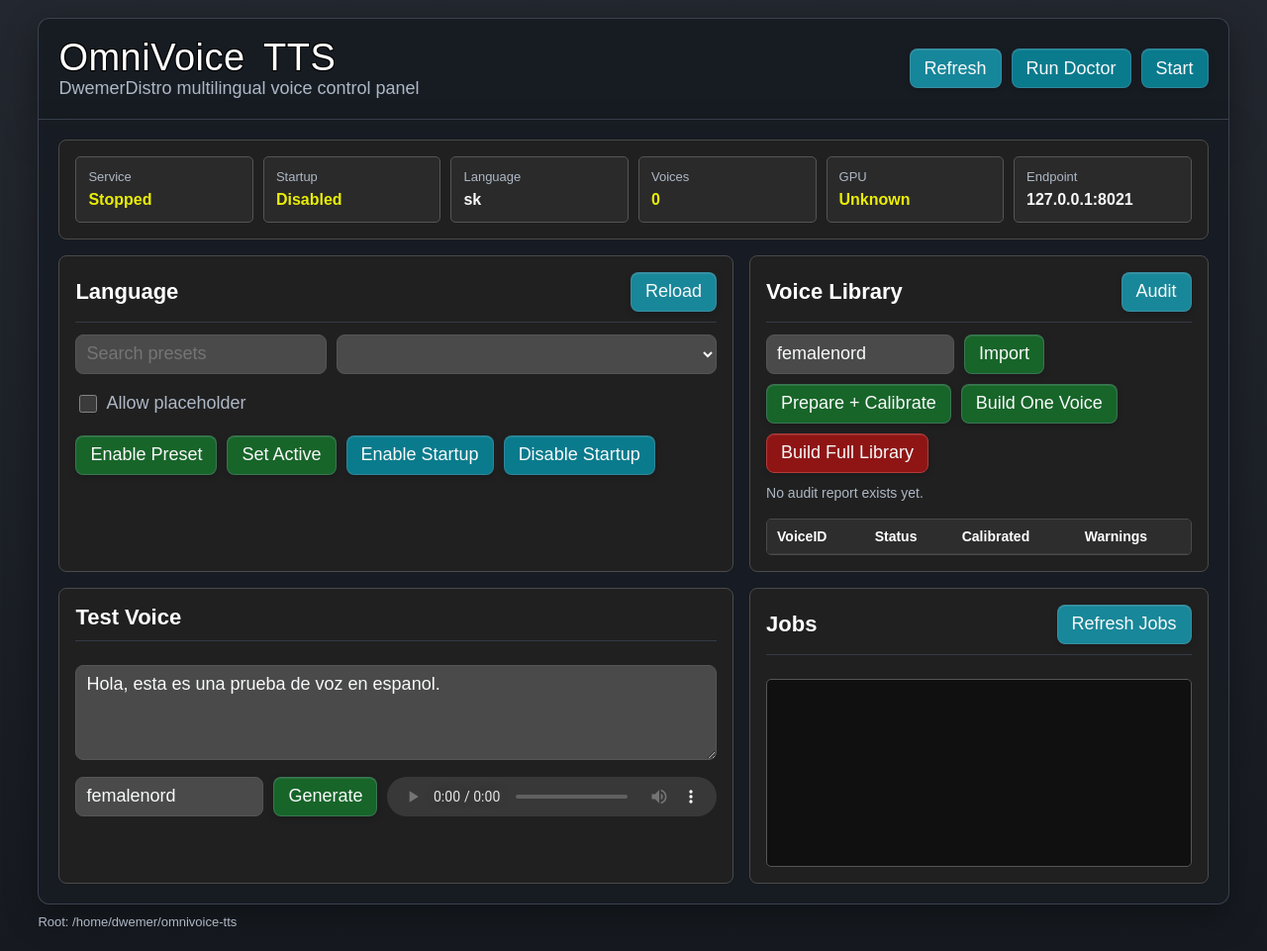
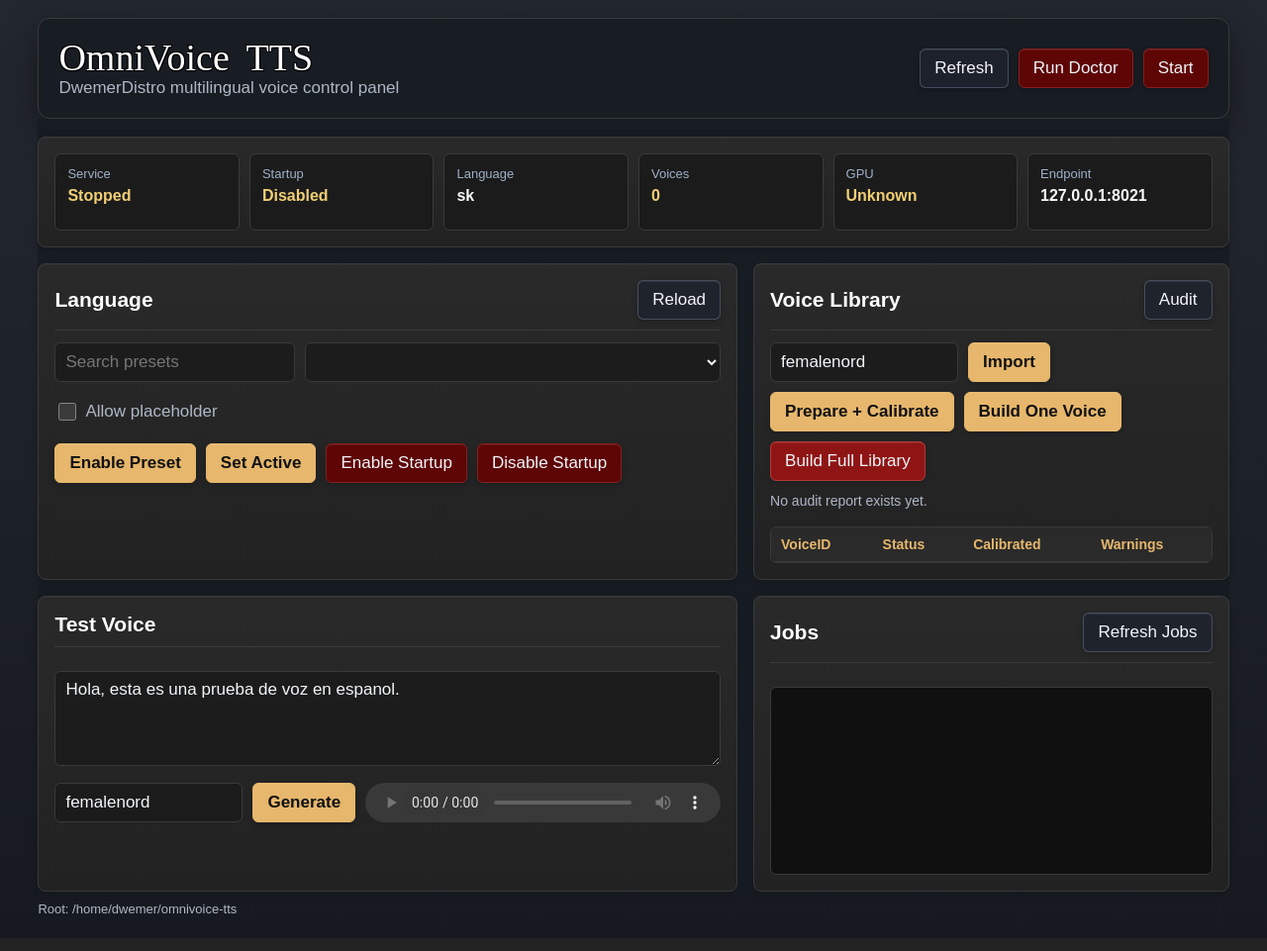
Before and after one commit to Dwemer-Dynamics/omnivoice-tts, a PHP site: page / in a window 1280 px wide. Shown: the whole page at 99% size. Run offline with PHP 8.4, Linux system fonts and the light colour scheme; data that the repository does not hold is empty; some web fonts are replaced.

Commit message:
Align OmniVoice UI with Dwemer Dashboard

```diff
--- a/web/assets/omnivoice.css
+++ b/web/assets/omnivoice.css
@@ -2,19 +2,28 @@
     color-scheme: dark;
     --page: #161a20;
     --shell: rgba(24, 28, 35, 0.95);
-    --panel: #202020;
-    --panel-soft: rgba(30, 35, 45, 0.88);
-    --field: #4a4a4a;
-    --field-dark: #2a2a2a;
-    --line: #4a4a4a;
-    --line-soft: rgba(138, 155, 182, 0.3);
-    --text: #f8f9fa;
+    --panel: rgba(42, 42, 42, 0.95);
+    --panel-deep: rgba(26, 26, 26, 0.86);
+    --panel-soft: rgba(34, 34, 34, 0.98);
+    --field: rgba(26, 26, 26, 0.82);
+    --field-dark: #20242c;
+    --line: #3a3a3a;
+    --line-soft: rgba(138, 155, 182, 0.28);
+    --text: #f2f5f9;
     --muted: #aeb8c5;
     --gold: #e6b76c;
-    --yellow: #eaee05;
-    --blue: #097b8d;
+    --gold-hover: #d2a45a;
+    --amber: rgb(242, 124, 17);
+    --blue: #204e7a;
     --green: #176529;
     --red: #8f1515;
+}
+
+@font-face {
+    font-family: "MagicCards";
+    src: url("/Dwemer-Dashboard/css/font/MagicCardsNormal.ttf") format("truetype");
+    font-weight: normal;
+    font-style: normal;
 }
 
 * {
@@ -25,9 +34,9 @@ body {
     margin: 0;
     min-height: 100vh;
     background: linear-gradient(180deg, #23272f 0%, #161a20 100%);
-    color: var(--text);
+    color: #d4d4d4;
     font-family: "Futura CondensedLight", Arial, sans-serif;
-    font-size: 18px;
+    font-size: 17px;
 }
 
 .topbar,
@@ -45,8 +54,8 @@ footer {
     gap: 18px;
     margin-top: 18px;
     padding: 20px;
-    border: 1px solid var(--line-soft);
-    border-radius: 12px 12px 0 0;
+    border: 1px solid var(--line);
+    border-radius: 12px;
     background: var(--shell);
     box-shadow: 0 12px 34px rgba(0, 0, 0, 0.38);
 }
@@ -61,7 +70,8 @@ h1 {
     font-size: 38px;
     line-height: 1.04;
     font-weight: normal;
-    letter-spacing: 0.5px;
+    font-family: "MagicCards", serif;
+    letter-spacing: 0;
     word-spacing: 8px;
     color: #fff;
     text-shadow:
@@ -73,7 +83,7 @@ h1 {
 
 h2 {
     color: #fff;
-    font-size: 22px;
+    font-size: 21px;
     font-weight: 700;
     margin: 0;
 }
@@ -98,19 +108,19 @@ footer {
     display: grid;
     grid-template-columns: minmax(0, 1fr) minmax(380px, 0.68fr);
     gap: 16px;
-    padding: 20px;
-    border: 1px solid var(--line-soft);
-    border-top: 0;
-    border-radius: 0 0 12px 12px;
+    padding: 18px 0 0;
+    border: 0;
+    border-radius: 0;
     background: var(--shell);
-    box-shadow: 0 14px 34px rgba(0, 0, 0, 0.32);
+    box-shadow: none;
 }
 
 .panel {
-    border: 1px solid var(--line);
-    background: var(--panel);
+    border: 1px solid #3a3a3a;
+    background: linear-gradient(180deg, var(--panel), var(--panel-soft));
     border-radius: 8px;
     padding: 16px;
+    box-shadow: 0 2px 8px rgba(0, 0, 0, 0.16), inset 0 1px rgba(255, 255, 255, 0.03);
 }
 
 .status-grid {
@@ -121,21 +131,24 @@ footer {
 }
 
 .status-grid > div {
-    background: var(--field-dark);
-    border: 1px solid #555;
-    border-radius: 5px;
+    background: var(--panel-deep);
+    border: 1px solid var(--line);
+    border-radius: 6px;
     padding: 12px;
+    min-height: 78px;
 }
 
 .label {
     display: block;
     font-size: 13px;
     margin-bottom: 5px;
+    color: #9fb1c9;
 }
 
 strong {
     font-size: 16px;
     font-weight: 700;
+    color: #f8f9fa;
 }
 
 button,
@@ -143,7 +156,7 @@ input,
 select,
 textarea {
     border: 1px solid var(--line-soft);
-    border-radius: 8px;
+    border-radius: 6px;
     color: var(--text);
     font: inherit;
 }
@@ -151,7 +164,7 @@ textarea {
 button {
     min-height: 40px;
     padding: 8px 14px;
-    background: var(--panel-soft);
+    background: rgba(30, 35, 45, 0.88);
     cursor: pointer;
     display: inline-flex;
     align-items: center;
@@ -159,13 +172,13 @@ button {
     transition: all 0.2s ease-in-out;
     box-shadow:
         0 2px 6px rgba(0, 0, 0, 0.2),
-        inset 0 1px rgba(255, 255, 255, 0.1);
+        inset 0 1px rgba(255, 255, 255, 0.08);
 }
 
 button:hover {
     transform: translateY(-1px);
     color: #fff;
-    border-color: rgba(230, 183, 108, 0.52);
+    border-color: rgba(230, 183, 108, 0.58);
     box-shadow:
         0 4px 12px rgba(0, 0, 0, 0.3),
         inset 0 1px rgba(255, 255, 255, 0.15);
@@ -193,7 +206,8 @@ button.danger:hover {
 #loadLanguages,
 #refreshVoices,
 #refreshJobs {
-    background-color: rgba(23, 162, 184, 0.8);
+    background-color: rgba(30, 35, 45, 0.88);
+    border-color: rgba(138, 155, 182, 0.36);
 }
 
 #enablePreset,
@@ -202,22 +216,53 @@ button.danger:hover {
 #calibrateVoice,
 #buildVoice,
 #generateTest {
-    background-color: var(--green);
+    background-color: var(--gold);
+    border-color: var(--gold);
+    color: #111;
+    font-weight: 700;
+}
+
+#enablePreset:hover,
+#setActive:hover,
+#importVoice:hover,
+#calibrateVoice:hover,
+#buildVoice:hover,
+#generateTest:hover {
+    background-color: var(--gold-hover);
+    border-color: var(--gold-hover);
+    color: #111;
 }
 
 #runDoctor,
 #startService,
 #enableStartup,
 #disableStartup {
-    background-color: var(--blue);
+    background-color: #5e0505;
+    border-color: #842121;
+}
+
+#runDoctor:hover,
+#startService:hover,
+#enableStartup:hover,
+#disableStartup:hover {
+    background-color: #710909;
+    border-color: #9f2e2e;
 }
 
 input,
 select,
 textarea {
     background: var(--field);
-    border-color: #555;
+    border-color: var(--line);
     padding: 8px 10px;
+}
+
+input:focus,
+select:focus,
+textarea:focus {
+    border-color: rgba(230, 183, 108, 0.7);
+    outline: 0;
+    box-shadow: 0 0 0 2px rgba(230, 183, 108, 0.13);
 }
 
 input,
@@ -235,7 +280,7 @@ textarea {
 .section-head {
     justify-content: space-between;
     margin-bottom: 12px;
-    border-bottom: 1px solid #343a46;
+    border-bottom: 1px solid #3a3a3a;
     padding-bottom: 10px;
 }
 
@@ -268,7 +313,7 @@ textarea {
 .check input {
     width: 18px;
     height: 18px;
-    accent-color: var(--green);
+    accent-color: var(--gold);
 }
 
 .meta-line,
@@ -283,8 +328,8 @@ textarea {
     max-height: 360px;
     overflow: auto;
     border: 1px solid var(--line);
-    border-radius: 5px;
-    background: #1a1a1a;
+    border-radius: 6px;
+    background: rgba(26, 26, 26, 0.7);
 }
 
 table {
@@ -303,13 +348,13 @@ td {
 th {
     position: sticky;
     top: 0;
-    background: #2d2d2d;
-    color: #fff;
+    background: #2a2a2a;
+    color: var(--gold);
     font-weight: 700;
 }
 
 tr:nth-child(even) {
-    background-color: #1f1f1f;
+    background-color: rgba(255, 255, 255, 0.025);
 }
 
 audio {
@@ -324,16 +369,17 @@ audio {
 }
 
 .job-item {
-    border: 1px solid #555;
-    background: var(--field-dark);
-    border-radius: 5px;
+    border: 1px solid var(--line);
+    background: var(--panel-deep);
+    border-radius: 6px;
     padding: 10px;
     cursor: pointer;
-    transition: background-color 0.2s ease;
+    transition: border-color 0.2s ease, background-color 0.2s ease;
 }
 
 .job-item:hover {
-    background-color: #333;
+    background-color: rgba(42, 42, 42, 0.95);
+    border-color: rgba(230, 183, 108, 0.42);
 }
 
 .job-item strong {
@@ -346,8 +392,8 @@ audio {
     overflow: auto;
     margin: 12px 0 0;
     padding: 12px;
-    border-radius: 5px;
-    border: 1px solid #555;
+    border-radius: 6px;
+    border: 1px solid var(--line);
     background: #101010;
     color: #d4d4d4;
     white-space: pre-wrap;
@@ -365,7 +411,7 @@ footer {
 }
 
 .warn {
-    color: var(--yellow);
+    color: #f0cf75;
 }
 
 .fail {
```
